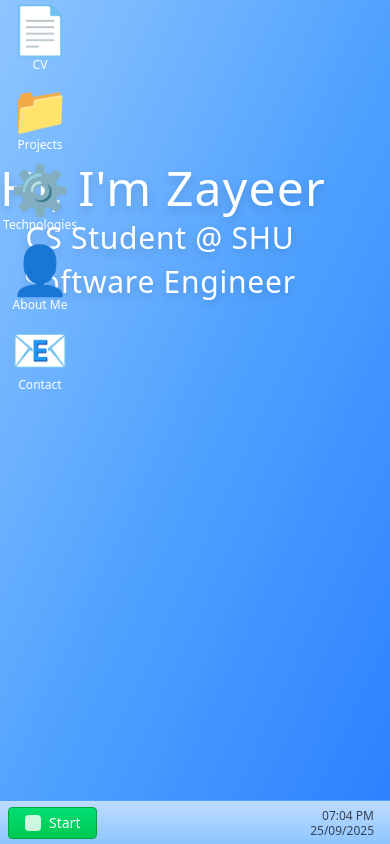
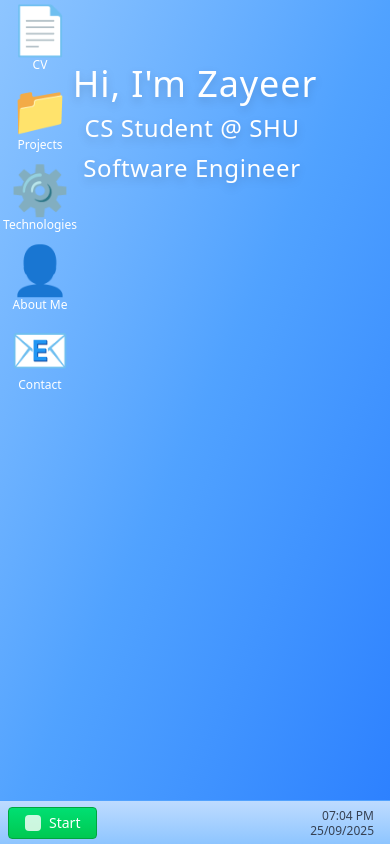
Before and after one commit to Zayeer-S/portfolio, a Next.js app: page / in a window 390 px wide. Built offline with nearby package versions, Linux system fonts and the light colour scheme.

Commit message:
style: fix introduction not being upper center on mobile and make design responsive

```diff
--- a/src/components/desktop/TypewriterIntro.tsx
+++ b/src/components/desktop/TypewriterIntro.tsx
@@ -80,18 +80,18 @@ export default function TypewriterIntro({
   }, [currentLineIndex, lines.length]);
 
   return (
-    <div className="absolute inset-0 flex items-center justify-center pb-95 pointer-events-none">
-      <div className="text mr-16">
+    <div className="absolute inset-0 flex items-start justify-center pt-16 sm:pt-20 md:pt-24 pointer-events-none px-4">
+      <div className="text-center w-full max-w-4xl">
         <div className="space-y-2">
-          <div className="text-center text-white text-5xl font-light tracking-wide drop-shadow-lg">
+          <div className="text-white text-4xl sm:text-5xl md:text-6xl font-light tracking-wide drop-shadow-lg">
             Hi, I'm Zayeer
           </div>
 
-          <div className="text-center text-white text-3xl font-light tracking-wide drop-shadow-lg min-h-[2.25rem] flex items-center justify-center">
+          <div className="text-white text-2xl sm:text-3xl md:text-4xl font-light tracking-wide drop-shadow-lg min-h-[1.75rem] sm:min-h-[2rem] md:min-h-[2.25rem] flex items-center justify-center">
             <span>
               {completedLines[0] || (currentLineIndex === 0 ? displayedText : '')}
             </span>
-            <span className="inline-block w-0.5 h-7 ml-1" style={{ minWidth: '2px' }}>
+            <span className="inline-block w-0.5 h-5 sm:h-7 md:h-8 ml-1" style={{ minWidth: '2px' }}>
               {currentLineIndex === 0 && (
                 <span
                   className={`block w-full h-full bg-white ${
@@ -102,12 +102,11 @@ export default function TypewriterIntro({
             </span>
           </div>
 
-           {/* Currently typing line */}
-          <div className="text-center text-white text-3xl font-light tracking-wide drop-shadow-lg min-h-[2.25rem] flex items-center justify-center">
+          <div className="text-white text-2xl sm:text-3xl md:text-4xl font-light tracking-wide drop-shadow-lg min-h-[1.75rem] sm:min-h-[2rem] md:min-h-[2.25rem] flex items-center justify-center">
             <span>
               {completedLines[1] || (currentLineIndex === 1 ? displayedText : '')}
             </span>
-            <span className="inline-block w-0.5 h-7 ml-1" style={{ minWidth: '2px' }}>
+            <span className="inline-block w-0.5 h-5 sm:h-7 md:h-8 ml-1" style={{ minWidth: '2px' }}>
               {currentLineIndex === 1 && (
                 <span
                   className={`block w-full h-full bg-white ${
```
